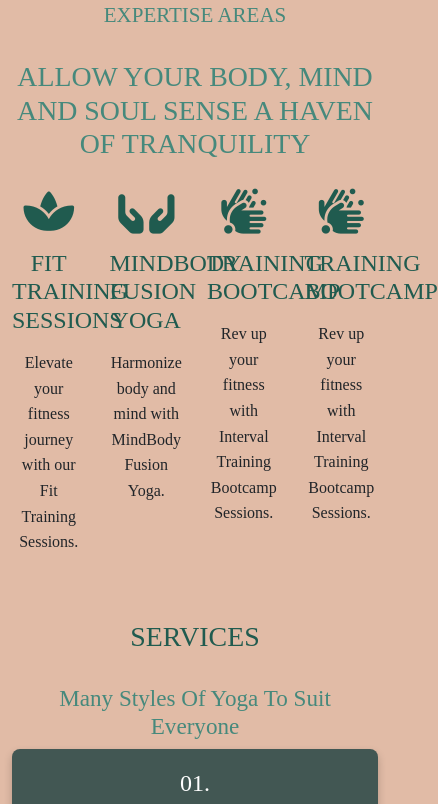
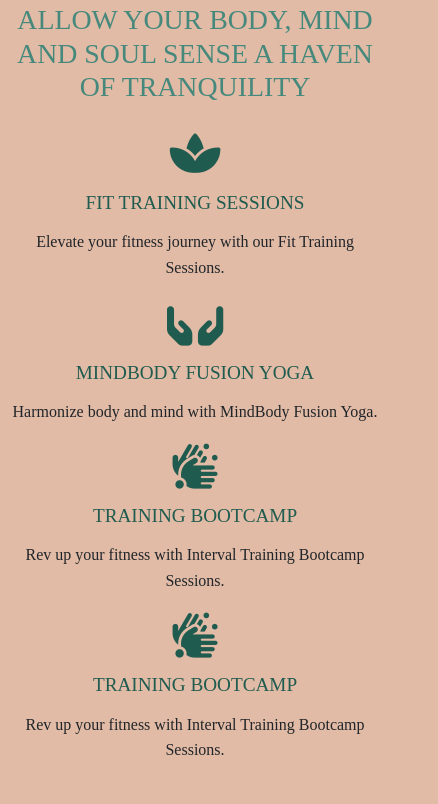
Before and after one commit to kenneth2-3/Yoga-Studio, a plain HTML site: page index.html in a window 390 px wide. Shown: the part 758-1562 px from the top of the page, 438 px wide, since content can reach past the window. Drawn offline with nearby package versions, Linux system fonts and the light colour scheme.

Commit message:
Added media query for screens smaller than 785px

```diff
--- a/assets/CSS/style.css
+++ b/assets/CSS/style.css
@@ -19,6 +19,8 @@ body {
     padding-top: 57.15px;
     /* pushes the top of the header down under the fixed navbar */
     width: 100%;
+    margin: 0;
+    padding: 0;
 }
 
 .navbar,
@@ -492,3 +494,33 @@ footer p {
         flex: 1 1 100%; /* Full width for smaller screens */
     }
 }
+
+@media (max-width: 785px) {
+    .row.row-cols-4 {
+        display: flex;
+        flex-direction: column;
+        gap: 20px;
+    }
+
+    .row.row-cols-4 .col {
+        width: 100%;
+        text-align: center; /* Ensures content is centered for smaller screens */
+    }
+
+    .card-body {
+        margin: 0 auto;
+    }
+
+    i.card-img-top {
+        font-size: 50px; /* Optional: Adjust the icon size for smaller screens */
+        margin-bottom: 10px;
+    }
+
+    .card-title {
+        font-size: 1.2rem; /* Adjusts title size for readability */
+    }
+
+    .card-text {
+        font-size: 1rem; /* Adjusts text size for readability */
+    }
+}
```
